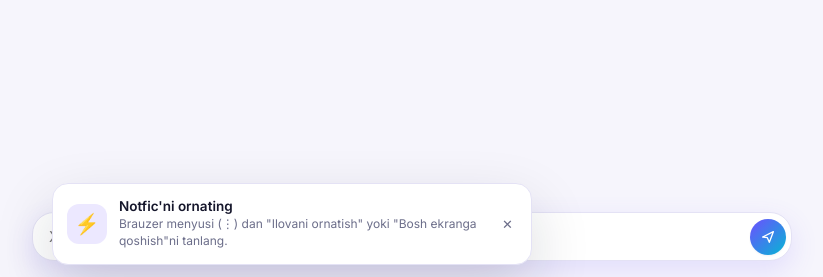
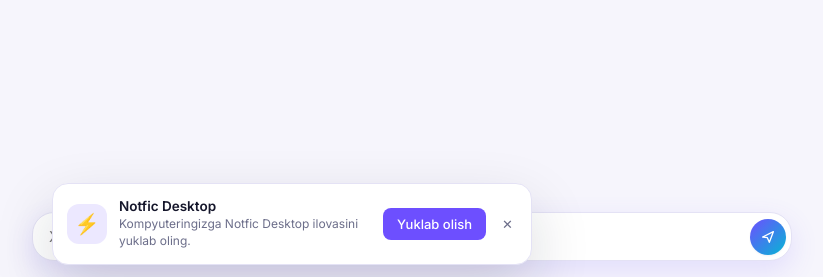
Before and after one commit to salohiddinbtrv-star/salohiddinbtrv, a Flask app: page / in a window 1280 px wide. Shown: the part 523-800 px from the top of the page, without its empty margins (348-1171 px from the left). Run offline with Flask 3, Linux system fonts and the light colour scheme; data comes from the database, SQL or seed files in the repository; data that the repository does not hold is empty; some libraries are stand-ins or nearby versions.

Commit message:
Tuzatish

```diff
--- a/static/script.js
+++ b/static/script.js
@@ -2548,27 +2548,56 @@ function isStandaloneMode() {
     return window.matchMedia('(display-mode: standalone)').matches || window.navigator.standalone === true;
 }
 
+const DESKTOP_DOWNLOAD_URL = 'https://github.com/salohiddinbtrv-star/notfic-desktop/releases/latest';
+const ANDROID_DOWNLOAD_URL = 'https://github.com/salohiddinbtrv-star/notfic-android/releases/latest';
+
+function isElectronApp() {
+    return navigator.userAgent.toLowerCase().indexOf('electron') !== -1;
+}
+
+function isAndroidDevice() {
+    return /android/i.test(navigator.userAgent);
+}
+
+function isCapacitorApp() {
+    return !!(window.Capacitor && window.Capacitor.isNativePlatform && window.Capacitor.isNativePlatform());
+}
+
 function updateInstallBannerContent() {
     const text = document.getElementById('install-banner-text');
     const btn = document.getElementById('install-banner-btn');
+    const title = document.getElementById('install-banner-title');
     if (!text || !btn) return;
 
     if (isIosDevice()) {
+        if (title) title.textContent = "Notfic'ni ornating";
         text.textContent = "Pastdagi Ulashish tugmasini bosib, 'Bosh ekranga qoshish'ni tanlang.";
         btn.style.display = 'none';
-    } else if (deferredInstallPrompt) {
-        text.textContent = "Tezroq va qulayroq foydalanish uchun ilovani ornating.";
+    } else if (isAndroidDevice()) {
+        if (title) title.textContent = 'Notfic Android';
+        text.textContent = "Notfic'ning haqiqiy Android ilovasini yuklab oling.";
         btn.style.display = 'inline-flex';
-        btn.onclick = installApp;
+        btn.textContent = 'Yuklab olish';
+        btn.onclick = function () {
+            window.open(ANDROID_DOWNLOAD_URL, '_blank');
+            dismissInstallBanner();
+        };
     } else {
-        text.textContent = "Brauzer menyusi (⋮) dan \"Ilovani ornatish\" yoki \"Bosh ekranga qoshish\"ni tanlang.";
-        btn.style.display = 'none';
+        if (title) title.textContent = 'Notfic Desktop';
+        text.textContent = 'Kompyuteringizga Notfic Desktop ilovasini yuklab oling.';
+        btn.style.display = 'inline-flex';
+        btn.textContent = 'Yuklab olish';
+        btn.onclick = function () {
+            window.open(DESKTOP_DOWNLOAD_URL, '_blank');
+            dismissInstallBanner();
+        };
     }
 }
 
 function showInstallBanner() {
     if (localStorage.getItem(INSTALL_DISMISS_KEY) === 'true') return;
     if (isStandaloneMode()) return;
+    if (isElectronApp() || isCapacitorApp()) return;
     updateInstallBannerContent();
     const banner = document.getElementById('install-banner');
     if (banner) banner.classList.add('show');
--- a/templates/index.html
+++ b/templates/index.html
@@ -491,7 +491,7 @@
     <div id="install-banner" class="install-banner">
         <div class="install-banner-icon">⚡</div>
         <div class="install-banner-text-wrap">
-            <strong>Notfic'ni ornating</strong>
+            <strong id="install-banner-title">Notfic'ni ornating</strong>
             <span id="install-banner-text">Tezroq va qulayroq foydalanish uchun ilovani ornating.</span>
         </div>
         <button id="install-banner-btn" class="install-banner-btn" onclick="installApp()">Ornatish</button>
```
